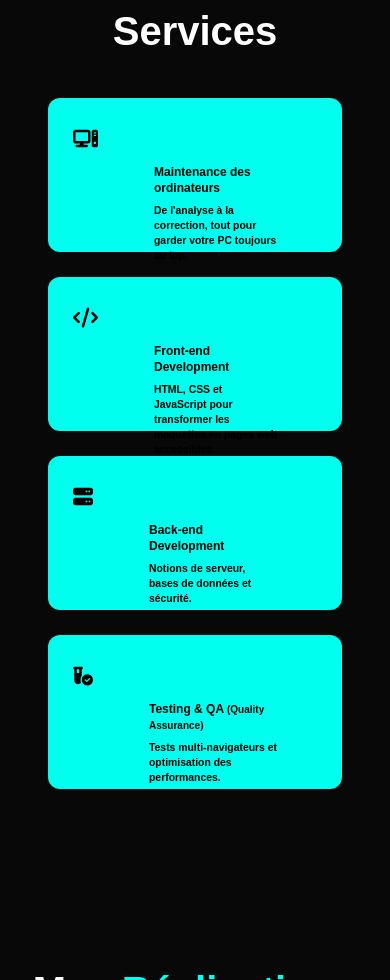
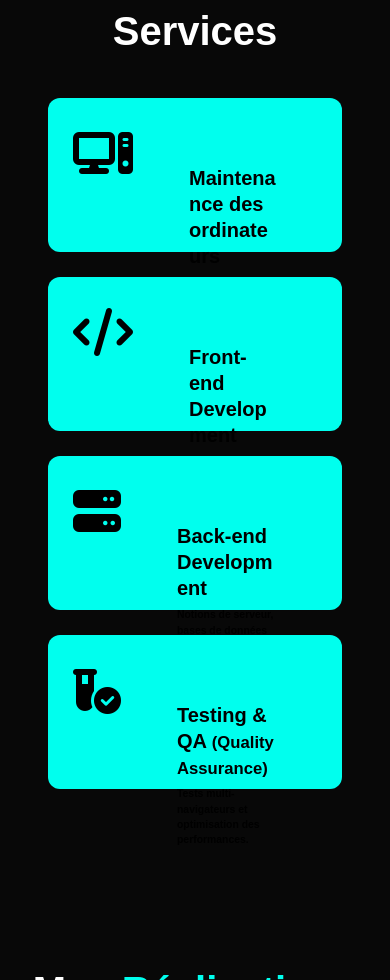
Before and after one commit to magnifica39/my_portfolio2.0, a plain HTML site: page index.html in a window 390 px wide. Shown: the part 2120-3100 px from the top of the page. Drawn offline with nearby package versions, Linux system fonts and the light colour scheme.

Commit message:
index.html

```diff
--- a/style.css
+++ b/style.css
@@ -823,8 +823,11 @@ position: relative;
     .project-card p{
       font-size: 1.5rem;
     }
-    h4{
-        font-size: 8px;
+    .services-box h4{
+        font-size: 2.5rem;
+    }
+    .services-box i{
+      font-size: 6rem !important;
     }
 }
 @media screen and (min-width:768px) and (max-width: 1024px){
```
